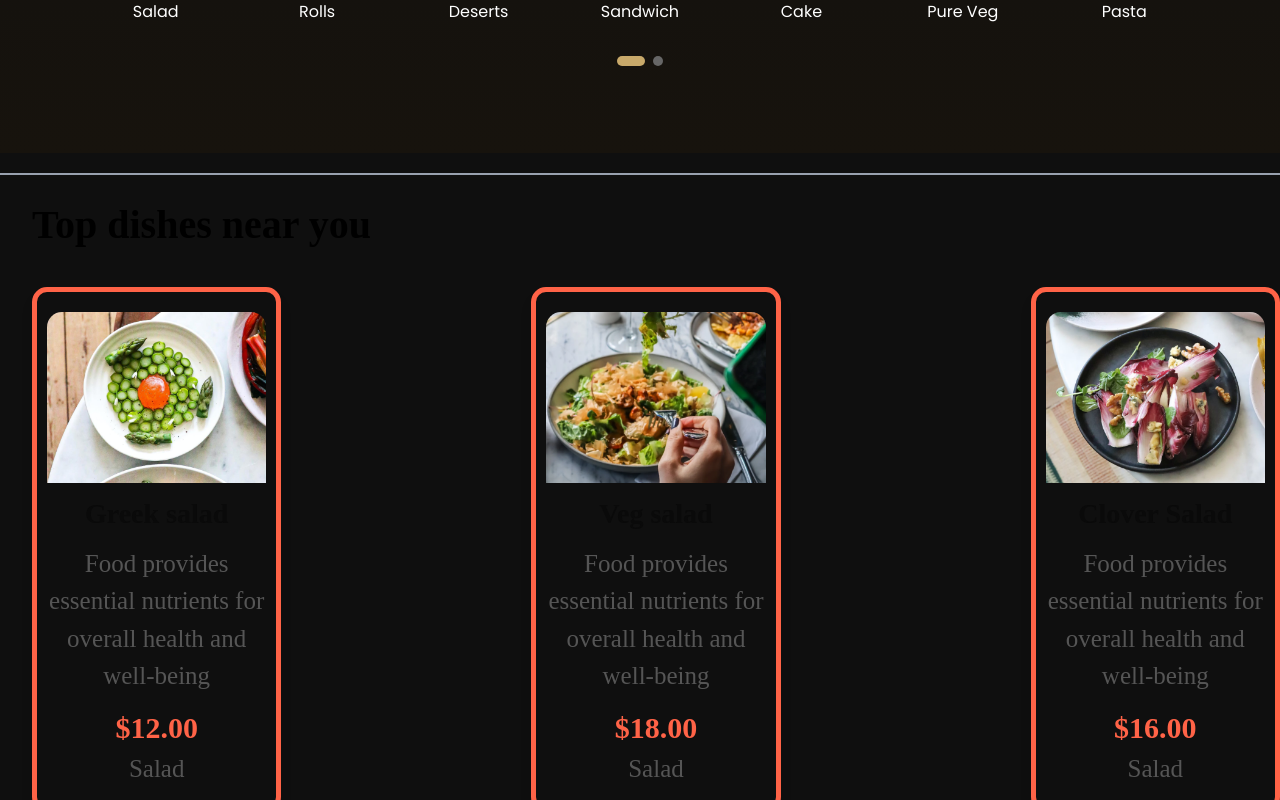
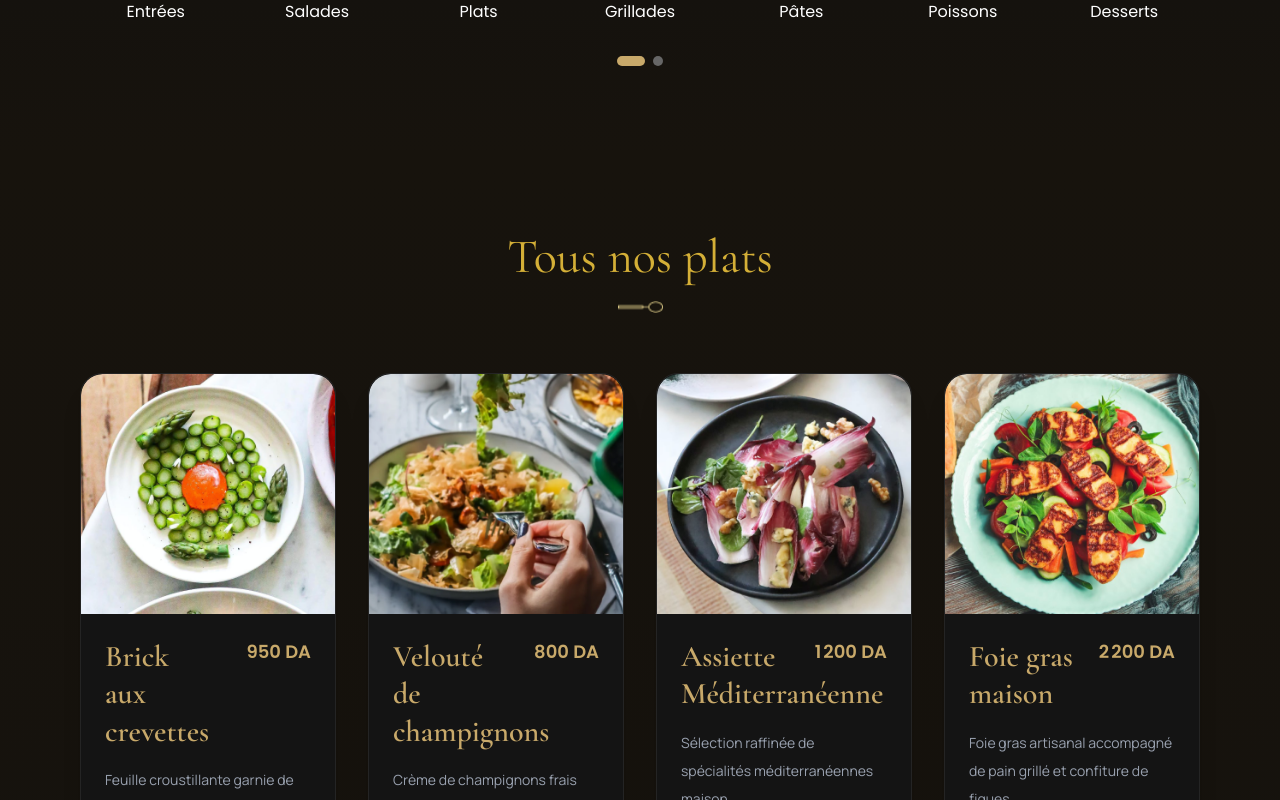
Before and after one commit to SedjaiRadja/restaurent-menu-digital, a Next.js app: page / in a window 1280 px wide. Shown: the part 2303-3103 px from the top of the page. Built offline with nearby package versions, Linux system fonts and the light colour scheme.

Commit message:
Refactor food display cards with luxury restaurant design

```diff
--- a/app/page.tsx
+++ b/app/page.tsx
@@ -18,12 +18,15 @@ export default function Home() {
 
       <main className="relative z-20">
         <Apropos />
+
         <Menu
           category={category}
           setCategory={setCategory}
           setFoodList={setFoodList}
-        />{" "}
-        <FoodDisplay foodList={foodList} />
+        />
+
+        <FoodDisplay foodList={foodList} category={category} />
+
         <Contact />
       </main>
     </section>
--- a/components/FoodDisplay.tsx
+++ b/components/FoodDisplay.tsx
@@ -2,48 +2,62 @@
 
 import Image from "next/image";
 import { FoodItem } from "@/data/assets";
+import { cormorant, manrope, poppins } from "@/components/Header";
+import { AnimatePresence, motion } from "framer-motion";
+import { HoverEffect } from "./ui/card-hover-effect";
 
 interface FoodDisplayProps {
   foodList: FoodItem[];
+  category: string;
 }
 
-const FoodDisplay = ({ foodList }: FoodDisplayProps) => {
+export default function FoodDisplay({ foodList, category }: FoodDisplayProps) {
   return (
-    <>
-      <hr className="my-5 h-[2px] border-none bg-gray-400" />
+    <section
+      className="
+    bg-gradient-to-b from-[#17130D] to-[#0F0F0F]
+    px-6 py-20 md:px-12 lg:px-20"
+    >
+      {/* Section Title */}
+      <div className="flex flex-1 flex-col items-center text-center">
+        <AnimatePresence mode="wait">
+          <motion.h2
+            key={category || "all"}
+            initial={{
+              opacity: 0,
+              y: 20,
+              filter: "blur(8px)",
+            }}
+            animate={{
+              opacity: 1,
+              y: 0,
+              filter: "blur(0px)",
+            }}
+            exit={{
+              opacity: 0,
+              y: -20,
+              filter: "blur(8px)",
+            }}
+            transition={{
+              duration: 0.45,
+              ease: [0.22, 1, 0.36, 1],
+            }}
+            className={`text-4xl md:text-5xl text-[#D4AF37] ${cormorant.className}`}
+          >
+            {category || "Tous nos plats"}
+          </motion.h2>
+        </AnimatePresence>
+        <Image
+          src="/assets/spoon.png"
+          alt="Décoration"
+          width={45}
+          height={45}
+          className="my-5"
+        />
+      </div>
 
-      <h1 className="mx-8 text-[40px] font-bold text-black">
-        Top dishes near you
-      </h1>
-
-      <div className="ml-8 mt-8 grid grid-cols-[repeat(auto-fill,minmax(240px,1fr))] gap-x-[250px] gap-y-[50px]">
-        {foodList.map((item) => (
-          <div
-            key={item._id}
-            className="mx-auto flex flex-col items-center rounded-[15px] border-[5px] border-[tomato] px-[10px] py-5 text-center shadow-lg transition-transform duration-200 hover:-translate-y-2 hover:cursor-pointer"
-          >
-            <Image
-              src={item.image}
-              alt={item.name}
-              width={300}
-              height={250}
-              className="h-auto w-full rounded-t-[15px]"
-            />
-
-            <h3 className="my-[10px] text-[28px] font-semibold">{item.name}</h3>
-
-            <p className="text-[25px] text-[#555]">{item.description}</p>
-
-            <p className="mt-[10px] text-[30px] font-bold text-[tomato]">
-              ${item.price.toFixed(2)}
-            </p>
-
-            <p className="text-[25px] text-[#555]">{item.category}</p>
-          </div>
-        ))}
-      </div>
-    </>
+      {/* Cards */}
+      <HoverEffect items={foodList} />
+    </section>
   );
-};
-
-export default FoodDisplay;
+}
--- /dev/null
+++ b/components/ui/card-hover-effect.tsx
@@ -0,0 +1,229 @@
+"use client";
+
+import { cn } from "@/lib/utils";
+import { AnimatePresence, motion } from "framer-motion";
+import Image from "next/image";
+import { useState } from "react";
+import { cormorant, manrope, poppins } from "@/components/Header";
+
+interface FoodCardProps {
+  items: {
+    _id: string;
+    name: string;
+    image: string;
+    description: string;
+    price: number;
+    category: string;
+  }[];
+  className?: string;
+}
+
+export const HoverEffect = ({ items, className }: FoodCardProps) => {
+  const [hoveredIndex, setHoveredIndex] = useState<number | null>(null);
+
+  return (
+    <div
+      className={cn(
+        `
+        grid
+        grid-cols-1
+        sm:grid-cols-2
+        lg:grid-cols-3
+        xl:grid-cols-4
+        gap-8
+        py-10
+        `,
+        className,
+      )}
+    >
+      {items.map((item, idx) => (
+        <div
+          key={item._id}
+          className="relative group block h-full w-full"
+          onMouseEnter={() => setHoveredIndex(idx)}
+          onMouseLeave={() => setHoveredIndex(null)}
+        >
+          <AnimatePresence>
+            {hoveredIndex === idx && (
+              <motion.span
+                className="
+                absolute
+                inset-0
+                rounded-3xl
+                bg-[#C8A96A]/10
+                border
+                border-[#C8A96A]/20
+                backdrop-blur-sm
+                z-10
+                "
+                layoutId="hoverBackground"
+                initial={{ opacity: 0 }}
+                animate={{
+                  opacity: 1,
+                  transition: {
+                    duration: 0.25,
+                  },
+                }}
+                exit={{
+                  opacity: 0,
+                  transition: {
+                    duration: 0.2,
+                  },
+                }}
+              />
+            )}
+          </AnimatePresence>
+
+          <Card>
+            {/* Image */}
+            <div className="overflow-hidden rounded-t-3xl">
+              <Image
+                src={item.image}
+                alt={item.name}
+                width={500}
+                height={400}
+                className="
+                h-[240px]
+                w-full
+                object-cover
+                transition-all
+                duration-700
+                group-hover:scale-110
+                "
+              />
+            </div>
+
+            {/* Content */}
+            <div className="p-6">
+              {/* Name + Price */}
+              <div className="relative">
+                <span
+                  className={`
+      absolute
+      top-0
+      right-0
+      text-lg
+      font-semibold
+      text-[#C8A96A]
+      ${poppins.className}
+    `}
+                >
+                  {item.price.toLocaleString("fr-FR")} DA
+                </span>
+
+                <CardTitle className="pr-24">{item.name}</CardTitle>
+              </div>
+
+              {/* Description */}
+              <CardDescription>{item.description}</CardDescription>
+
+              {/* Category */}
+              <div className="mt-6">
+                <span
+                  className={`
+                    inline-block
+                    rounded-full
+                    border
+                    border-[#C8A96A]/30
+                    bg-[#C8A96A]/10
+                    px-4
+                    py-2
+                    text-sm
+                    text-[#C8A96A]
+                    ${poppins.className}
+                  `}
+                >
+                  {item.category}
+                </span>
+              </div>
+            </div>
+          </Card>
+        </div>
+      ))}
+    </div>
+  );
+};
+
+export const Card = ({
+  className,
+  children,
+}: {
+  className?: string;
+  children: React.ReactNode;
+}) => {
+  return (
+    <div
+      className={cn(
+        `
+        relative
+        z-20
+        h-full
+        overflow-hidden
+        rounded-3xl
+        border
+        border-[#242424]
+        bg-[#141414]
+        shadow-xl
+        transition-all
+        duration-500
+        group-hover:-translate-y-3
+        group-hover:border-[#C8A96A]
+        group-hover:shadow-[0_20px_50px_rgba(200,169,106,0.18)]
+        `,
+        className,
+      )}
+    >
+      {children}
+    </div>
+  );
+};
+
+export const CardTitle = ({
+  className,
+  children,
+}: {
+  className?: string;
+  children: React.ReactNode;
+}) => {
+  return (
+    <h3
+      className={cn(
+        `
+        text-3xl
+        font-semibold
+        text-[#C8A96A]
+        leading-tight
+        `,
+        cormorant.className,
+        className,
+      )}
+    >
+      {children}
+    </h3>
+  );
+};
+
+export const CardDescription = ({
+  className,
+  children,
+}: {
+  className?: string;
+  children: React.ReactNode;
+}) => {
+  return (
+    <p
+      className={cn(
+        `
+        mt-4
+        text-sm
+        leading-7
+        text-gray-400
+        `,
+        manrope.className,
+        className,
+      )}
+    >
+      {children}
+    </p>
+  );
+};
--- a/data/assets.ts
+++ b/data/assets.ts
@@ -38,326 +38,314 @@ export const assets = {
 
 export const menu_list: MenuItem[] = [
   {
-    menu_name: "Salad",
+    menu_name: "Entrées",
     menu_image: "/assets/menu_1.png",
   },
   {
-    menu_name: "Rolls",
+    menu_name: "Salades",
     menu_image: "/assets/menu_2.png",
   },
   {
-    menu_name: "Deserts",
+    menu_name: "Plats",
     menu_image: "/assets/menu_3.png",
   },
   {
-    menu_name: "Sandwich",
+    menu_name: "Grillades",
     menu_image: "/assets/menu_4.png",
   },
   {
-    menu_name: "Cake",
+    menu_name: "Pâtes",
     menu_image: "/assets/menu_5.png",
   },
   {
-    menu_name: "Pure Veg",
+    menu_name: "Poissons",
     menu_image: "/assets/menu_6.png",
   },
   {
-    menu_name: "Pasta",
+    menu_name: "Desserts",
     menu_image: "/assets/menu_7.png",
   },
   {
-    menu_name: "Noodles",
+    menu_name: "Boissons",
     menu_image: "/assets/menu_8.png",
   },
 ];
 
 export const food_list: FoodItem[] = [
+  // ================= ENTRÉES =================
   {
     _id: "1",
-    name: "Greek salad",
+    name: "Brick aux crevettes",
     image: "/assets/food_1.png",
-    price: 12,
+    price: 950,
     description:
-      "Food provides essential nutrients for overall health and well-being",
-    category: "Salad",
+      "Feuille croustillante garnie de crevettes fraîches et fromage fondant.",
+    category: "Entrées",
   },
   {
     _id: "2",
-    name: "Veg salad",
+    name: "Velouté de champignons",
     image: "/assets/food_2.png",
-    price: 18,
-    description:
-      "Food provides essential nutrients for overall health and well-being",
-    category: "Salad",
+    price: 800,
+    description: "Crème de champignons frais parfumée aux herbes aromatiques.",
+    category: "Entrées",
   },
   {
     _id: "3",
-    name: "Clover Salad",
+    name: "Assiette Méditerranéenne",
     image: "/assets/food_3.png",
-    price: 16,
-    description:
-      "Food provides essential nutrients for overall health and well-being",
-    category: "Salad",
+    price: 1200,
+    description: "Sélection raffinée de spécialités méditerranéennes maison.",
+    category: "Entrées",
   },
   {
     _id: "4",
-    name: "Chicken Salad",
+    name: "Foie gras maison",
     image: "/assets/food_4.png",
-    price: 24,
+    price: 2200,
     description:
-      "Food provides essential nutrients for overall health and well-being",
-    category: "Salad",
+      "Foie gras artisanal accompagné de pain grillé et confiture de figues.",
+    category: "Entrées",
   },
+
+  // ================= SALADES =================
   {
     _id: "5",
-    name: "Lasagna Rolls",
+    name: "Salade César",
     image: "/assets/food_5.png",
-    price: 14,
-    description:
-      "Food provides essential nutrients for overall health and well-being",
-    category: "Rolls",
+    price: 1300,
+    description: "Poulet grillé, parmesan, croûtons et sauce César maison.",
+    category: "Salades",
   },
   {
     _id: "6",
-    name: "Peri Peri Rolls",
+    name: "Salade Safran",
     image: "/assets/food_6.png",
-    price: 12,
+    price: 1600,
     description:
-      "Food provides essential nutrients for overall health and well-being",
-    category: "Rolls",
+      "Mélange de fruits frais, fromage de chèvre et noix caramélisées.",
+    category: "Salades",
   },
   {
     _id: "7",
-    name: "Chicken Rolls",
+    name: "Salade Océane",
     image: "/assets/food_7.png",
-    price: 20,
-    description:
-      "Food provides essential nutrients for overall health and well-being",
-    category: "Rolls",
+    price: 1800,
+    description: "Crevettes, saumon fumé et légumes croquants.",
+    category: "Salades",
   },
   {
     _id: "8",
-    name: "Veg Rolls",
+    name: "Salade Burrata",
     image: "/assets/food_8.png",
-    price: 15,
-    description:
-      "Food provides essential nutrients for overall health and well-being",
-    category: "Rolls",
+    price: 1700,
+    description: "Tomates fraîches, burrata crémeuse et huile d'olive vierge.",
+    category: "Salades",
   },
+
+  // ================= PLATS =================
   {
     _id: "9",
-    name: "Ripple Ice Cream",
+    name: "Filet de bœuf sauce poivre",
     image: "/assets/food_9.png",
-    price: 14,
-    description:
-      "Food provides essential nutrients for overall health and well-being",
-    category: "Deserts",
+    price: 3800,
+    description: "Filet de bœuf tendre accompagné de légumes sautés.",
+    category: "Plats",
   },
   {
     _id: "10",
-    name: "Fruit Ice Cream",
+    name: "Suprême de poulet",
     image: "/assets/food_10.png",
-    price: 22,
+    price: 2900,
     description:
-      "Food provides essential nutrients for overall health and well-being",
-    category: "Deserts",
+      "Poulet fermier accompagné d'une sauce crémeuse aux champignons.",
+    category: "Plats",
   },
   {
     _id: "11",
-    name: "Jar Ice Cream",
+    name: "Magret de canard",
     image: "/assets/food_11.png",
-    price: 10,
-    description:
-      "Food provides essential nutrients for overall health and well-being",
-    category: "Deserts",
+    price: 4200,
+    description: "Magret de canard servi avec sauce aux fruits rouges.",
+    category: "Plats",
   },
   {
     _id: "12",
-    name: "Vanilla Ice Cream",
+    name: "Couscous Royal",
     image: "/assets/food_12.png",
-    price: 12,
-    description:
-      "Food provides essential nutrients for overall health and well-being",
-    category: "Deserts",
+    price: 3500,
+    description: "Couscous traditionnel aux viandes variées et légumes frais.",
+    category: "Plats",
   },
+
+  // ================= GRILLADES =================
   {
     _id: "13",
-    name: "Chicken Sandwich",
+    name: "Entrecôte grillée",
     image: "/assets/food_13.png",
-    price: 12,
-    description:
-      "Food provides essential nutrients for overall health and well-being",
-    category: "Sandwich",
+    price: 4500,
+    description: "Entrecôte premium grillée au feu de bois.",
+    category: "Grillades",
   },
   {
     _id: "14",
-    name: "Vegan Sandwich",
+    name: "Brochettes d'agneau",
     image: "/assets/food_14.png",
-    price: 18,
-    description:
-      "Food provides essential nutrients for overall health and well-being",
-    category: "Sandwich",
+    price: 3200,
+    description: "Brochettes d'agneau marinées aux épices orientales.",
+    category: "Grillades",
   },
   {
     _id: "15",
-    name: "Grilled Sandwich",
+    name: "Mix Grill Safran",
     image: "/assets/food_15.png",
-    price: 16,
-    description:
-      "Food provides essential nutrients for overall health and well-being",
-    category: "Sandwich",
+    price: 5200,
+    description: "Assortiment de viandes grillées sélectionnées par le chef.",
+    category: "Grillades",
   },
   {
     _id: "16",
-    name: "Bread Sandwich",
+    name: "Escalope grillée",
     image: "/assets/food_16.png",
-    price: 24,
-    description:
-      "Food provides essential nutrients for overall health and well-being",
-    category: "Sandwich",
+    price: 2400,
+    description: "Escalope de poulet tendre accompagnée de légumes grillés.",
+    category: "Grillades",
   },
+
+  // ================= PÂTES =================
   {
     _id: "17",
-    name: "Cup Cake",
+    name: "Tagliatelles aux crevettes",
     image: "/assets/food_17.png",
-    price: 14,
-    description:
-      "Food provides essential nutrients for overall health and well-being",
-    category: "Cake",
+    price: 2400,
+    description: "Pâtes fraîches aux crevettes et sauce crémeuse.",
+    category: "Pâtes",
   },
   {
     _id: "18",
-    name: "Vegan Cake",
+    name: "Penne Arrabiata",
     image: "/assets/food_18.png",
-    price: 12,
-    description:
-      "Food provides essential nutrients for overall health and well-being",
-    category: "Cake",
+    price: 1900,
+    description: "Sauce tomate épicée et parmesan affiné.",
+    category: "Pâtes",
   },
   {
     _id: "19",
-    name: "Butterscotch Cake",
+    name: "Fettuccine Alfredo",
     image: "/assets/food_19.png",
-    price: 20,
-    description:
-      "Food provides essential nutrients for overall health and well-being",
-    category: "Cake",
+    price: 2200,
+    description: "Sauce Alfredo onctueuse et parmesan italien.",
+    category: "Pâtes",
   },
   {
     _id: "20",
-    name: "Sliced Cake",
+    name: "Lasagnes maison",
     image: "/assets/food_20.png",
-    price: 15,
+    price: 2500,
     description:
-      "Food provides essential nutrients for overall health and well-being",
-    category: "Cake",
+      "Lasagnes préparées selon la recette traditionnelle italienne.",
+    category: "Pâtes",
   },
+
+  // ================= POISSONS =================
   {
     _id: "21",
-    name: "Garlic Mushroom ",
+    name: "Saumon grillé",
     image: "/assets/food_21.png",
-    price: 14,
-    description:
-      "Food provides essential nutrients for overall health and well-being",
-    category: "Pure Veg",
+    price: 4200,
+    description: "Saumon frais accompagné d'une sauce citronnée.",
+    category: "Poissons",
   },
   {
     _id: "22",
-    name: "Fried Cauliflower",
+    name: "Dorade royale",
     image: "/assets/food_22.png",
-    price: 22,
-    description:
-      "Food provides essential nutrients for overall health and well-being",
-    category: "Pure Veg",
+    price: 3900,
+    description: "Dorade fraîche grillée aux herbes méditerranéennes.",
+    category: "Poissons",
   },
   {
     _id: "23",
-    name: "Mix Veg Pulao",
+    name: "Crevettes flambées",
     image: "/assets/food_23.png",
-    price: 10,
-    description:
-      "Food provides essential nutrients for overall health and well-being",
-    category: "Pure Veg",
+    price: 3600,
+    description: "Crevettes sautées et flambées au beurre citronné.",
+    category: "Poissons",
   },
   {
     _id: "24",
-    name: "Rice Zucchini",
+    name: "Loup de mer",
     image: "/assets/food_24.png",
-    price: 12,
-    description:
-      "Food provides essential nutrients for overall health and well-being",
-    category: "Pure Veg",
+    price: 4100,
+    description: "Filet de loup de mer accompagné de légumes vapeur.",
+    category: "Poissons",
   },
+
+  // ================= DESSERTS =================
   {
     _id: "25",
-    name: "Cheese Pasta",
+    name: "Fondant au chocolat",
     image: "/assets/food_25.png",
-    price: 12,
-    description:
-      "Food provides essential nutrients for overall health and well-being",
-    category: "Pasta",
+    price: 950,
+    description: "Cœur coulant au chocolat noir accompagné de glace vanille.",
+    category: "Desserts",
   },
   {
     _id: "26",
-    name: "Tomato Pasta",
+    name: "Tiramisu maison",
     image: "/assets/food_26.png",
-    price: 18,
-    description:
-      "Food provides essential nutrients for overall health and well-being",
-    category: "Pasta",
+    price: 900,
+    description: "Recette traditionnelle italienne préparée sur place.",
+    category: "Desserts",
   },
   {
     _id: "27",
-    name: "Creamy Pasta",
+    name: "Cheesecake fruits rouges",
     image: "/assets/food_27.png",
-    price: 16,
-    description:
-      "Food provides essential nutrients for overall health and well-being",
-    category: "Pasta",
+    price: 950,
+    description: "Cheesecake crémeux accompagné d'un coulis de fruits rouges.",
+    category: "Desserts",
   },
   {
     _id: "28",
-    name: "Chicken Pasta",
+    name: "Crème brûlée",
     image: "/assets/food_28.png",
-    price: 24,
-    description:
-      "Food provides essential nutrients for overall health and well-being",
-    category: "Pasta",
+    price: 850,
+    description: "Dessert français classique à la vanille de Madagascar.",
+    category: "Desserts",
   },
+
+  // ================= BOISSONS =================
   {
     _id: "29",
-    name: "Buttter Noodles",
+    name: "Jus d'orange frais",
     image: "/assets/food_29.png",
-    price: 14,
-    description:
-      "Food provides essential nutrients for overall health and well-being",
-    category: "Noodles",
+    price: 450,
+    description: "Préparé à partir d'oranges fraîches pressées à la minute.",
+    category: "Boissons",
   },
   {
     _id: "30",
-    name: "Veg Noodles",
+    name: "Cocktail Safran",
     image: "/assets/food_30.png",
-    price: 12,
-    description:
-      "Food provides essential nutrients for overall health and well-being",
-    category: "Noodles",
+    price: 700,
+    description: "Cocktail signature aux fruits exotiques.",
+    category: "Boissons",
   },
   {
     _id: "31",
-    name: "Somen Noodles",
+    name: "Mojito sans alcool",
     image: "/assets/food_31.png",
-    price: 20,
-    description:
-      "Food provides essential nutrients for overall health and well-being",
-    category: "Noodles",
+    price: 650,
+    description: "Menthe fraîche, citron vert et eau pétillante.",
+    category: "Boissons",
   },
   {
     _id: "32",
-    name: "Cooked Noodles",
+    name: "Café gourmand",
     image: "/assets/food_32.png",
-    price: 15,
-    description:
-      "Food provides essential nutrients for overall health and well-being",
-    category: "Noodles",
+    price: 850,
+    description: "Café accompagné d'une sélection de mini-desserts.",
+    category: "Boissons",
   },
 ];
--- a/package.json
+++ b/package.json
@@ -17,6 +17,7 @@
     "gsap": "^3.15.0",
     "lenis": "^1.3.25",
     "lucide-react": "^1.23.0",
+    "motion": "^12.42.2",
     "next": "16.2.10",
     "react": "19.2.4",
     "react-dom": "19.2.4",
```
Also changed, not shown: components.json, 1 other file (tests, documents, lock files or other folders).
